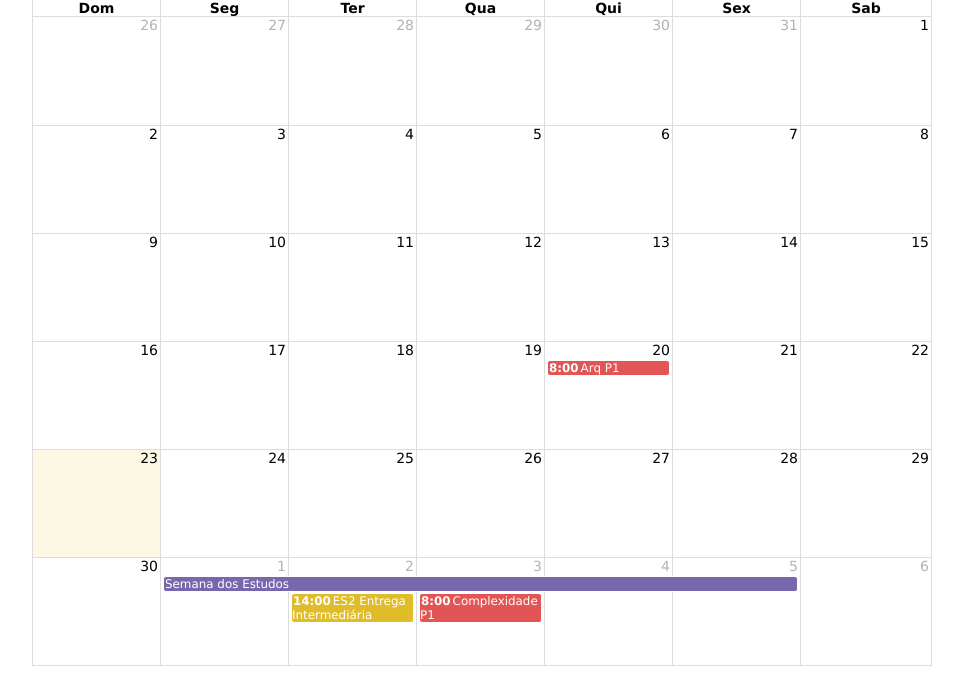
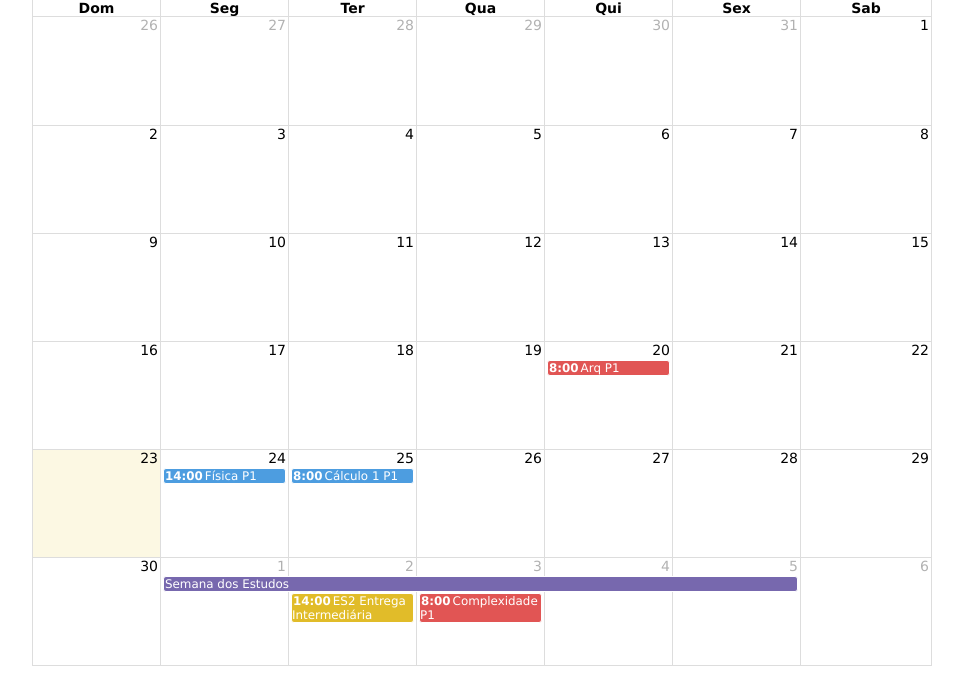
Before and after one commit to caccs/caccs.io, a PHP site: page / in a window 1280 px wide. Shown: the part 64-747 px from the top of the page, without its empty margins (158-1121 px from the left). Run offline with PHP 8.4, Linux system fonts and the light colour scheme.

Commit message:
correção nas datas de física e cálculo de novo.

```diff
--- a/index.php
+++ b/index.php
@@ -107,7 +107,7 @@
                     /* perfil 1 */
 					{
 						title: 'Física P1',
-                        start: new Date(2017, 4, 24, 14, 0),
+                        start: new Date(2017, 3, 24, 14, 0),
                         allDay: false
 					},
 					{
@@ -137,7 +137,7 @@
 					},
 					{
 						title: 'Cálculo 1 P1',
-						start: new Date(2017, 4, 25, 8, 0),
+						start: new Date(2017, 3, 25, 8, 0),
                         allDay: false
 					},
 					{
```
